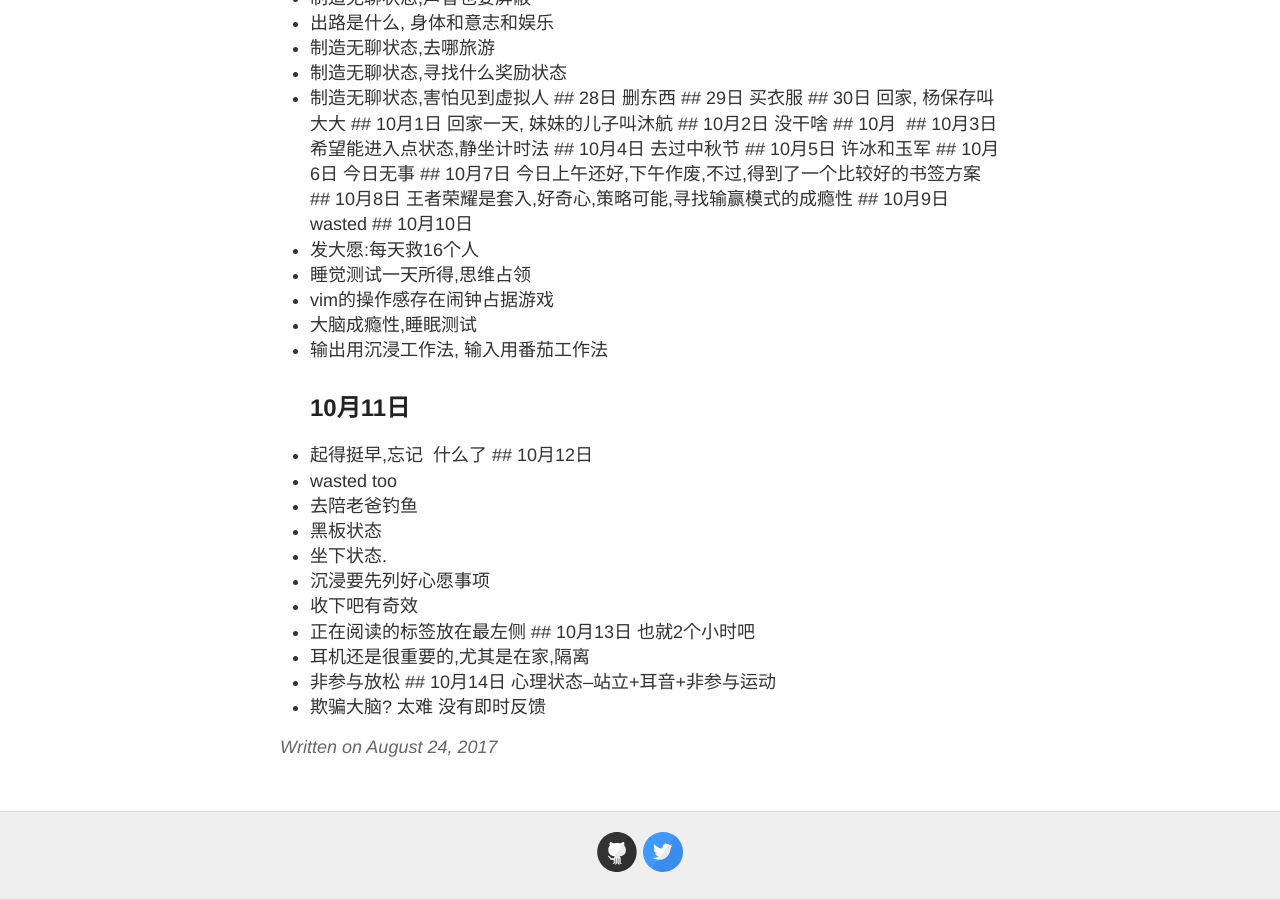
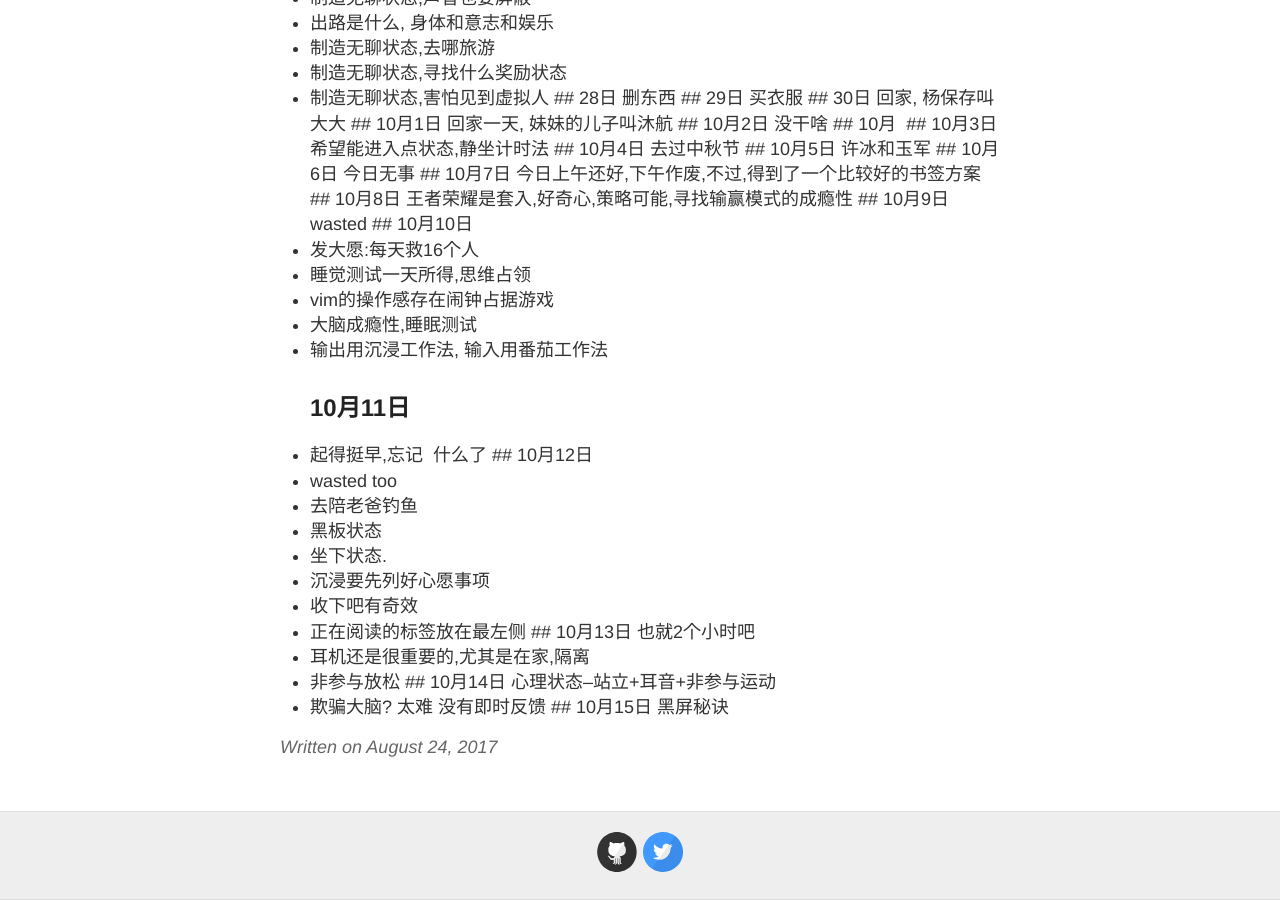
Before and after one commit to evelol/zzx_blog, a Jekyll site: the page built from _posts/2017-08-24-Ok.md, in a window 1280 px wide and 900 px high, scrolled down 4639 px. Built offline with Jekyll 4.4.1, drawn with Linux system fonts in a browser that asks for light colours; our own code applies the rules of GitHub Pages for plain Markdown files.

Commit message:
Update 2017-08-24-Ok.md

```diff
--- a/_posts/2017-08-24-Ok.md
+++ b/_posts/2017-08-24-Ok.md
@@ -138,3 +138,4 @@ q## 24日,昨天搞了搞linux，用了下deepin
  - 非参与放松
  ## 10月14日 心理状态--站立+耳音+非参与运动
  - 欺骗大脑? 太难 没有即时反馈
+ ## 10月15日 黑屏秘诀
```
